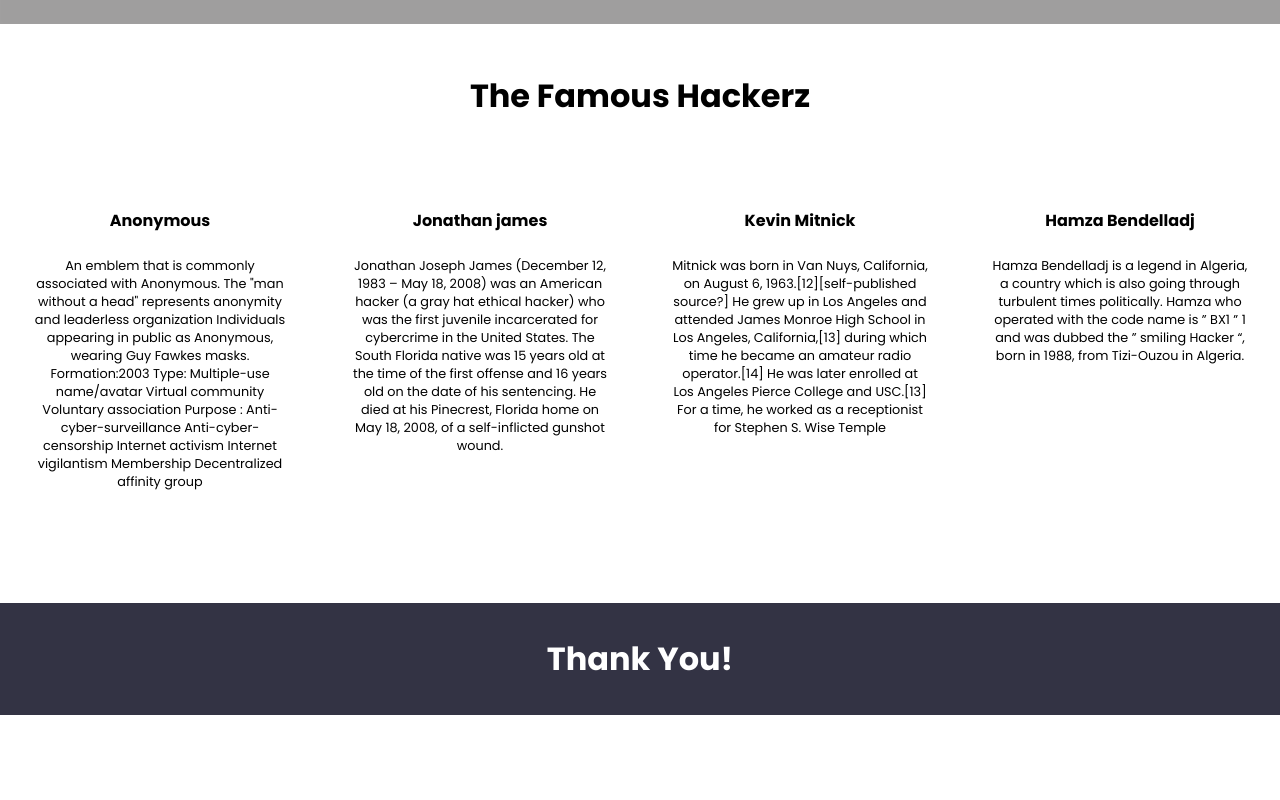
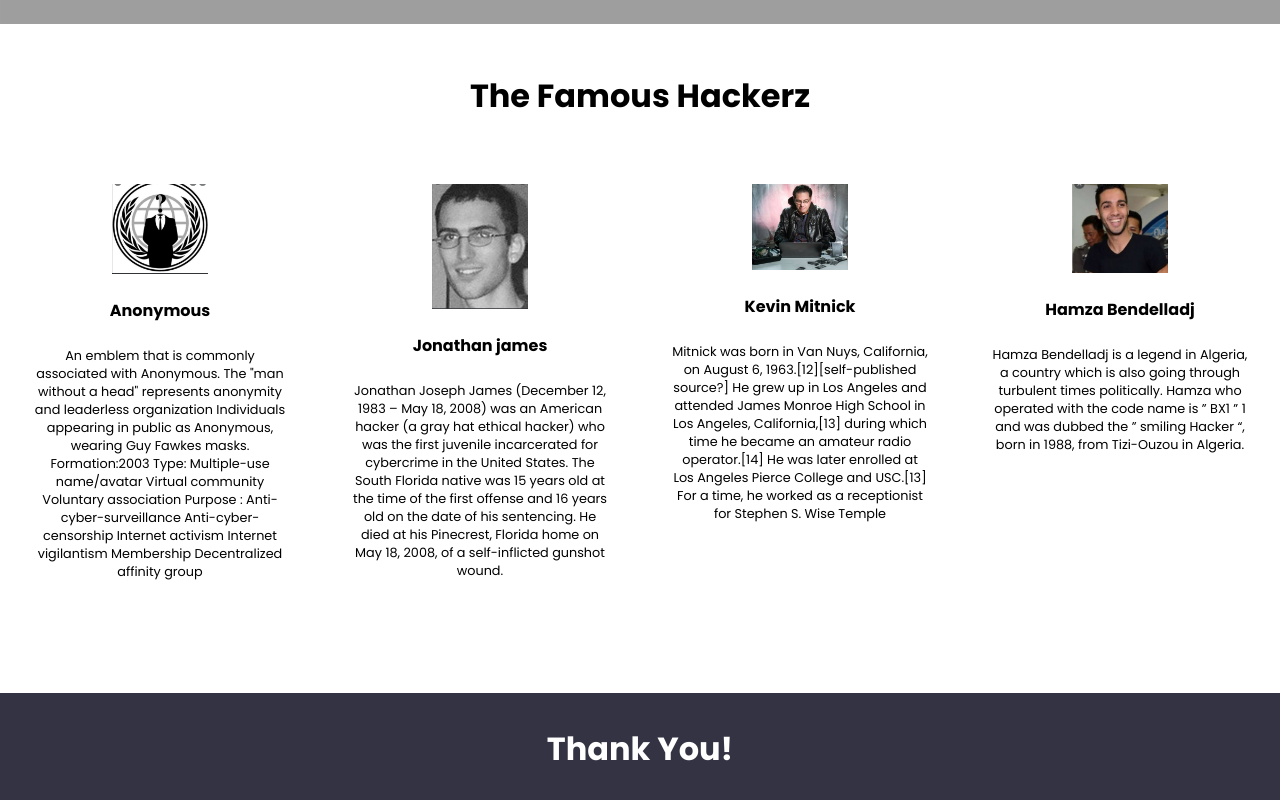
Before and after one commit to Ubbix1/WhiteDevilWeb, a plain HTML site: page Hacker.html in a window 1280 px wide. Shown: the part 776-1576 px from the top of the page. Before the commit the page ends 1491 px from the top, so only its background shows below. Drawn offline with Linux system fonts and the light colour scheme; the site is published under a folder, as on GitHub Pages, so addresses that start at the root find nothing.

Commit message:
bg image

```diff
--- a/Hacker.html
+++ b/Hacker.html
@@ -44,7 +44,7 @@
         <h1 class="card-section-header">The Famous Hackerz</h1>
         <div class="cards-container">
             <div class="card">
-                <img class="card-image" src="/images/Anonymous.jpg" alt="">
+                <img class="card-image" src="images/Anonymous.jpg" alt="">
                 <h6>Anonymous</h6>
                 <p> An emblem that is commonly associated with Anonymous. The "man without a head" represents anonymity and leaderless organization Individuals appearing in public as Anonymous, wearing Guy Fawkes masks.
                     Formation:2003
@@ -60,17 +60,17 @@
                     Membership	Decentralized affinity group </p>
             </div>
             <div class="card">
-                <img class="card-image" src="/images/Jonathan james.jpg" alt="">
+                <img class="card-image" src="images/Jonathan james.jpg" alt="">
                 <h6>Jonathan james</h6>
                 <p>Jonathan Joseph James (December 12, 1983 – May 18, 2008) was an American hacker (a gray hat ethical hacker) who was the first juvenile incarcerated for cybercrime in the United States. The South Florida native was 15 years old at the time of the first offense and 16 years old on the date of his sentencing. He died at his Pinecrest, Florida home on May 18, 2008, of a self-inflicted gunshot wound. </p>
             </div>
             <div class="card">
-                <img class="card-image" src="/images/Kevin Mitnick.jpg" alt="">
+                <img class="card-image" src="images/Kevin Mitnick.jpg" alt="">
                 <h6>Kevin Mitnick</h6>
                 <p>Mitnick was born in Van Nuys, California, on August 6, 1963.[12][self-published source?] He grew up in Los Angeles and attended James Monroe High School in Los Angeles, California,[13] during which time he became an amateur radio operator.[14] He was later enrolled at Los Angeles Pierce College and USC.[13] For a time, he worked as a receptionist for Stephen S. Wise Temple </p>
             </div>
             <div class="card">
-                <img class="card-image" src="/images/Hamza Bendelladj.jpg" alt="">
+                <img class="card-image" src="images/Hamza Bendelladj.jpg" alt="">
                 <h6>Hamza Bendelladj</h6>
                 <p> Hamza Bendelladj is a legend in Algeria, a country which is also going through turbulent times politically. Hamza who operated with the code name is ” BX1 ” 1 and was dubbed the ” smiling Hacker “, born in 1988, from Tizi-Ouzou in Algeria.
 
--- a/style.css
+++ b/style.css
@@ -54,7 +54,7 @@ a{
      color: rgb(255, 255, 255);
 }
 .landing-screen{
-      background-image: url('/images/white\ devil\ logo.jpg');
+      background-image: url('images/white\ devil\ logo.jpg');
       width: 100%;
       height: 100vh;
       background-size: cover;
```
